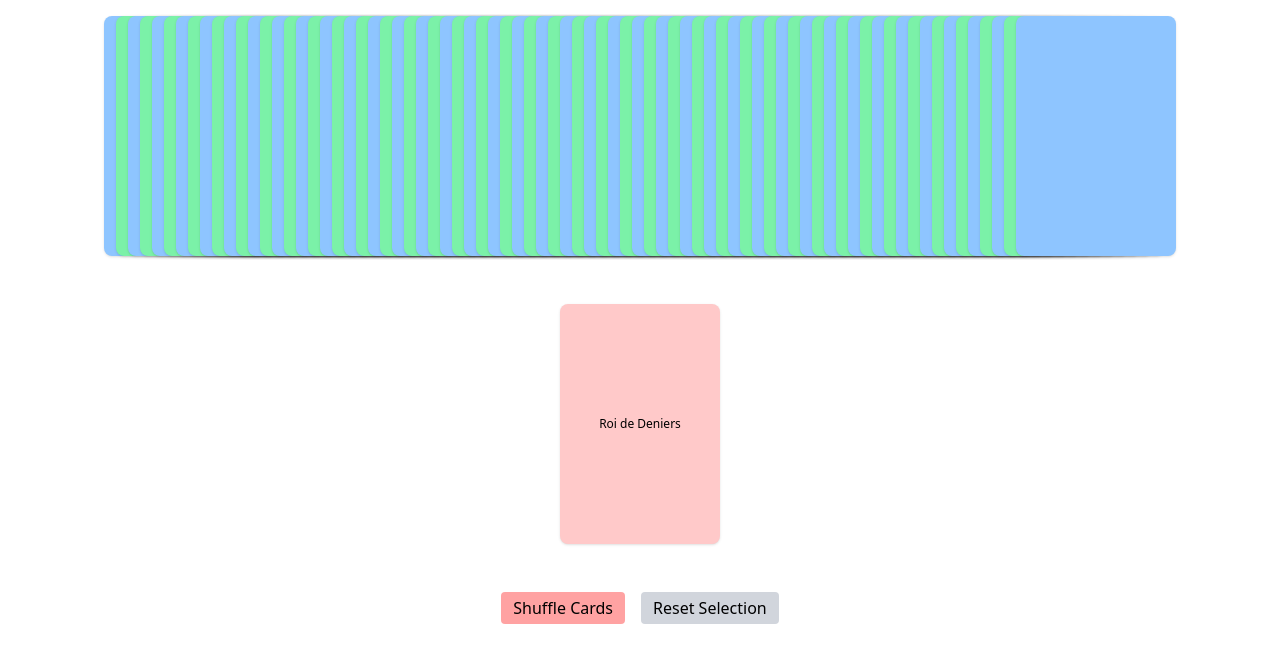
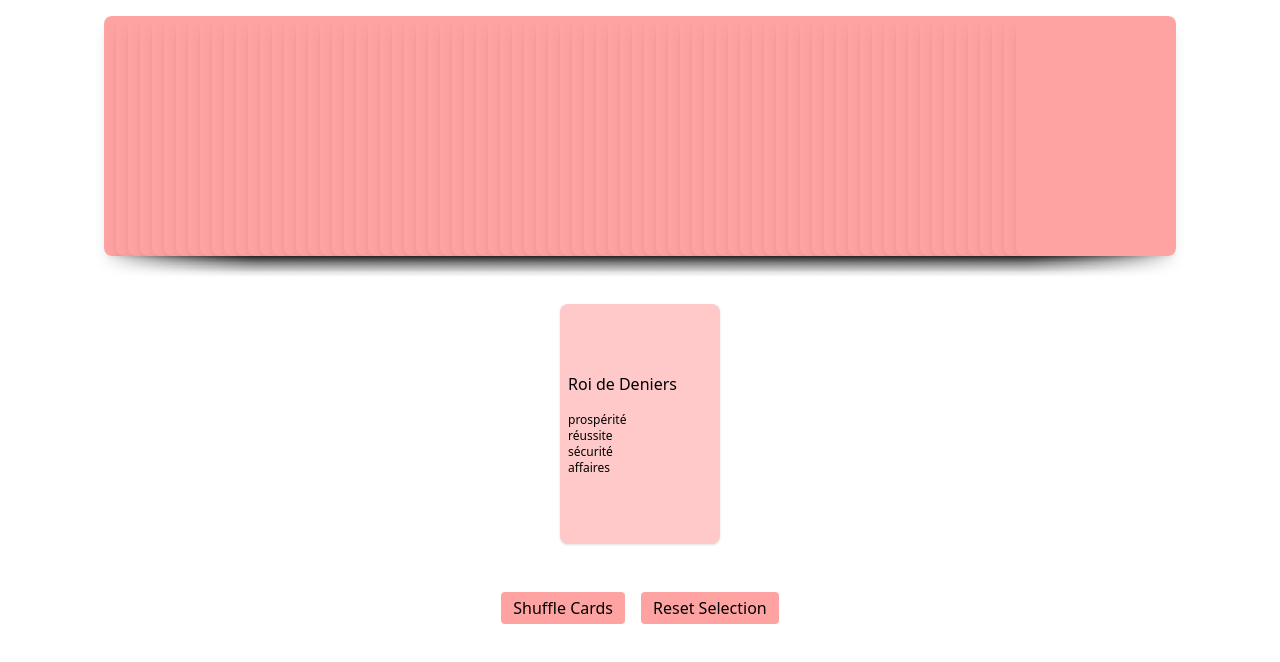
Before and after one commit to ROXBOZ/next, a Next.js app: page / in a window 1280 px wide. Both pictures are taken after a click on the element 1102 px from the left and 136 px from the top of the page. Shown: the top 662 px of the page. Built offline with nearby package versions, Linux system fonts and the light colour scheme.

Commit message:
feat: update CardBack and CardFront components for improved styling and functionality

```diff
--- a/src/components/CardBack.tsx
+++ b/src/components/CardBack.tsx
@@ -14,9 +14,9 @@ function CardBack({
   return (
     <div
       style={{ zIndex: position || data.id }}
-      className={`aspect-[2/3] w-[160px] rounded-lg flex items-center text-xs shadow hover:translate-y-[-10px] transition-all duration-300 cursor-pointer ${
-        position && position > 1 ? "-ml-[148px]" : ""
-      } ${data.id % 2 === 0 ? "bg-blue-300" : "bg-green-300"}`}
+      className={`aspect-[2/3] w-[160px] bg-red-300 rounded-lg flex items-center shadow-lg hover:translate-y-[-10px] transition-all duration-300 cursor-pointer ${
+        position && position > 1 && "-ml-[148px]"
+      } `}
       onClick={onClick}
     ></div>
   );
--- a/src/components/CardFront.tsx
+++ b/src/components/CardFront.tsx
@@ -1,6 +1,7 @@
 interface Data {
   id: number;
   name: string;
+  keywords?: string[];
 }
 function CardFront({
   data,
@@ -14,10 +15,16 @@ function CardFront({
   return (
     <div
       style={{ zIndex: position || data.id }}
-      className={`aspect-[2/3] w-[160px] rounded-lg bg-red-200 flex justify-center items-center text-xs shadow transition-all duration-300 cursor-pointer`}
+      className={`aspect-[2/3] w-[160px] rounded-lg bg-red-200 flex gap-4 flex-col p-2 justify-center shadow transition-all duration-300 cursor-pointer`}
       onClick={onClick}
     >
       {data.name}
+      <div className="flex flex-col text-xs">
+        {data.keywords &&
+          data.keywords.map((k, index) => {
+            return <span key={index}>{k}</span>;
+          })}
+      </div>
     </div>
   );
 }
--- a/src/pages/index.js
+++ b/src/pages/index.js
@@ -1,14 +1,40 @@
 import { handleCardSelect, resetSelection } from "@/utils/select";
+import { useCallback, useState } from "react";
 
 import CardBack from "@/components/CardBack";
 import CardFront from "@/components/CardFront";
 import { tarot_cards as cards } from "../data.json";
 import { shuffleCards } from "@/utils/suffle";
-import { useState } from "react";
 
 export default function Home() {
   const [cardOrder, setCardOrder] = useState(cards.map((card) => card.id));
   const [selectedCards, setSelectedCards] = useState([]);
+  const buttonStyle =
+    "cursor-pointer px-3 py-1 bg-red-300 flex items-center justify-center h-fit hover:bg-red-400 transition-colors rounded";
+  const handleCardClick = useCallback(
+    (cardId) => {
+      handleCardSelect(
+        cardId,
+        selectedCards,
+        setSelectedCards,
+        cardOrder,
+        setCardOrder
+      );
+    },
+    [selectedCards, cardOrder]
+  );
+  const handleShuffle = useCallback(() => {
+    shuffleCards(cardOrder, setCardOrder);
+  }, [cardOrder]);
+  const handleReset = useCallback(() => {
+    resetSelection(
+      selectedCards,
+      setSelectedCards,
+      cardOrder,
+      setCardOrder,
+      shuffleCards
+    );
+  }, [selectedCards, cardOrder]);
 
   return (
     <div className="p-4 flex flex-col items-center gap-12">
@@ -20,15 +46,7 @@ export default function Home() {
               key={cardId}
               data={cardData}
               position={index + 1}
-              onClick={() =>
-                handleCardSelect(
-                  cardId,
-                  selectedCards,
-                  setSelectedCards,
-                  cardOrder,
-                  setCardOrder
-                )
-              }
+              onClick={() => handleCardClick(cardId)}
             />
           );
         })}
@@ -42,24 +60,10 @@ export default function Home() {
         })}
       </div>
       <div className="flex gap-4">
-        <button
-          className="cursor-pointer px-3 py-1 bg-red-300 flex items-center justify-center h-fit hover:bg-red-400 transition-colors rounded"
-          onClick={() => shuffleCards(cardOrder, setCardOrder)}
-        >
+        <button className={buttonStyle} onClick={handleShuffle}>
           Shuffle Cards
         </button>
-        <button
-          className="cursor-pointer px-3 py-1 bg-gray-300 flex items-center justify-center h-fit hover:bg-gray-400 transition-colors rounded"
-          onClick={() =>
-            resetSelection(
-              selectedCards,
-              setSelectedCards,
-              cardOrder,
-              setCardOrder,
-              shuffleCards
-            )
-          }
-        >
+        <button className={buttonStyle} onClick={handleReset}>
           Reset Selection
         </button>
       </div>
```
